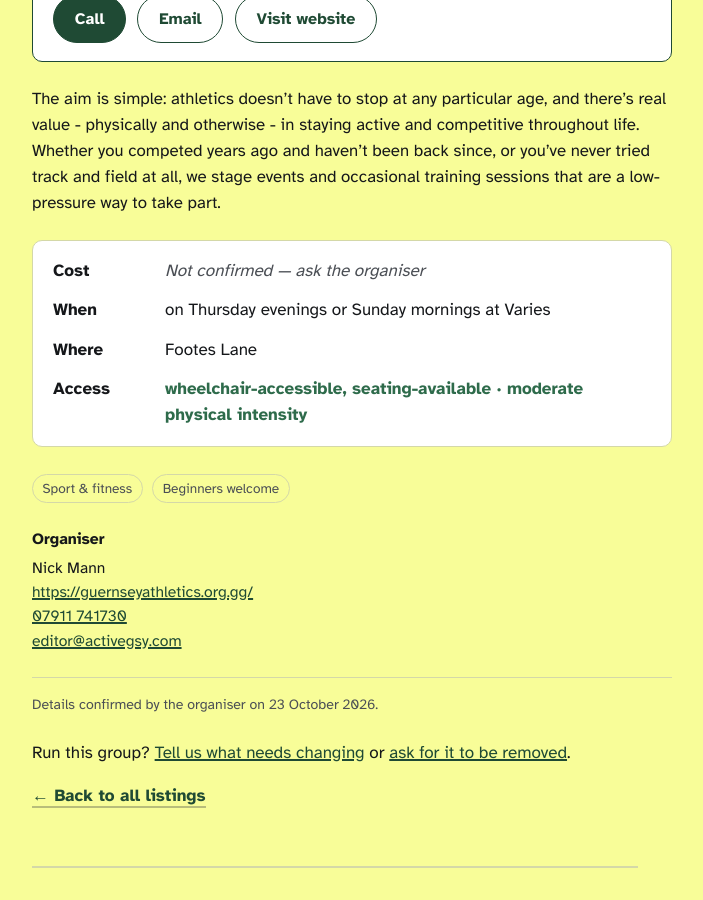
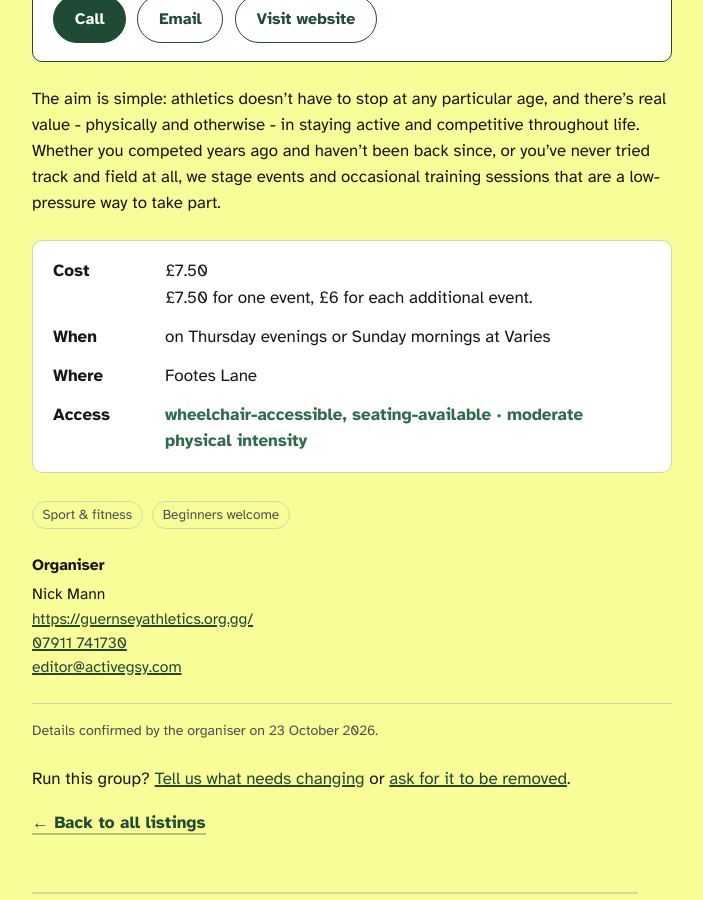
Before and after one commit to active-seniors/active-seniors.github.io, a Jekyll site: the page built from _listings/masters-athletics-by-guernsey-athletics.md, in a window 1280 px wide and 900 px high, scrolled down 689 px. Shown: the whole window, without its empty margins (82-785 px from the left). Built offline with Jekyll 4.4.1, drawn with Linux system fonts in a browser that asks for light colours.

Commit message:
Masters Athletics prices; show pence properly (£7.50 not £7.5)
Co-Authored-By: Claude Opus 5.5 <noreply@anthropic.com>
Claude-Session: https://claude.ai/code/session_01AumRmWkicfMX1Y7C5fLeSN

```diff
--- /dev/null
+++ b/_includes/price.html
@@ -0,0 +1 @@
+{% comment %}Formats a cost amount as pounds, padding pence: 7.5 -> £7.50, 6 -> £6.{% endcomment %}{% assign price_parts = include.value | append: "" | split: "." %}£{{ price_parts[0] }}{% if price_parts.size > 1 %}.{{ price_parts[1] | append: "0" | slice: 0, 2 }}{% endif %}
--- a/_layouts/listing.html
+++ b/_layouts/listing.html
@@ -115,7 +115,7 @@ layout: default
         {% if page.cost.amount == 0 %}
           Free
         {% elsif page.cost.amount %}
-          £{{ page.cost.amount }}{% if page.cost.currency and page.cost.currency != "GBP" %} {{ page.cost.currency }}{% endif %}
+          {% include price.html value=page.cost.amount %}{% if page.cost.currency and page.cost.currency != "GBP" %} {{ page.cost.currency }}{% endif %}
         {% elsif page.cost.notes and page.cost.notes != "" %}
           {{ page.cost.notes }}
         {% else %}
--- a/_listings/masters-athletics-by-guernsey-athletics.md
+++ b/_listings/masters-athletics-by-guernsey-athletics.md
@@ -12,6 +12,10 @@ location:
 schedule:
   day: "Thursday evenings or Sunday mornings"
   time: "Varies"
+cost:
+  amount: 7.5
+  currency: GBP
+  notes: "£7.50 for one event, £6 for each additional event."
 accessibility:
   mobility:
     - "wheelchair-accessible"
```
Also changed, not shown: index.md (+1 -1 lines), print-list.md (+1 -1 lines).
